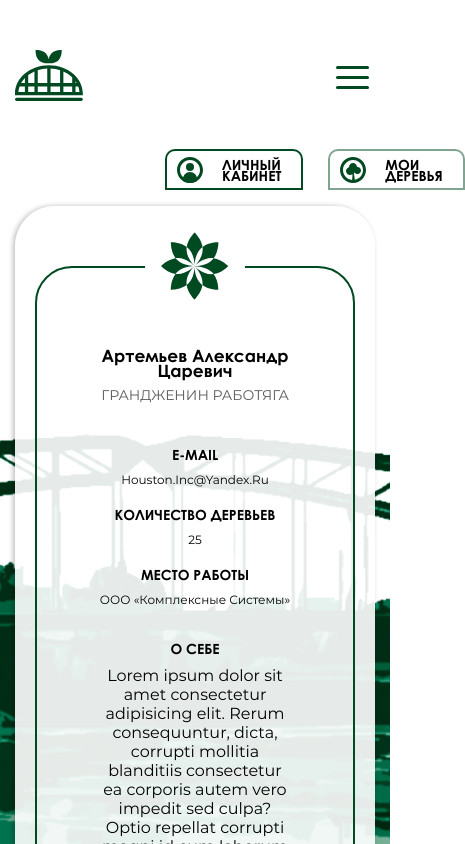
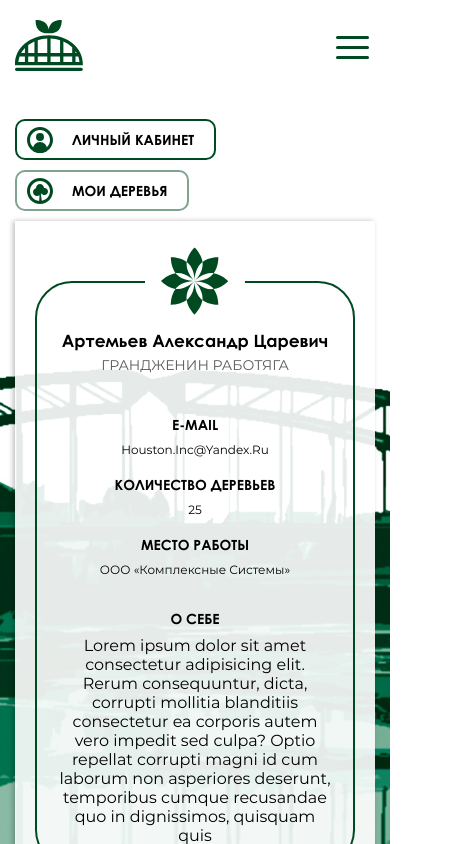
Before and after one commit to Zilero232/Town, a React (Create React App) app: page /profile in a window 390 px wide. Shown: the top 844 px of the page, 465 px wide, since content can reach past the window. Built offline with nearby package versions, Linux system fonts and the light colour scheme.

Commit message:
add style

```diff
--- a/src/style.scss
+++ b/src/style.scss
@@ -7,6 +7,8 @@ li,
 a {
   text-decoration: none;
   list-style: none;
+  padding: 0;
+  margin: 0;
 }
 
 body,
@@ -568,7 +570,34 @@ input {
   }
 }
 
+@media (max-width: 1000px) {
+  .profile__tabs {
+    margin-left: 20px;
+  }
+}
+
+@media (max-width: 600px) {
+  .profile__wrapper {
+    border-radius: 0px;
+  }
+}
+
 @media (max-width: 500px) {
+  .profile {
+    padding-top: 20px;
+  }
+  .profile__wrapper-block {
+    padding: 50px 20px 20px 20px;
+  }
+  .profile__tabs {
+    flex-direction: column;
+    align-items: flex-start;
+    margin-left: 0;
+    &-btn {
+      margin-bottom: 10px;
+      border-radius: 10px !important;
+    }
+  }
   h1 {
     font-size: 30px;
     line-height: 35px;
```
